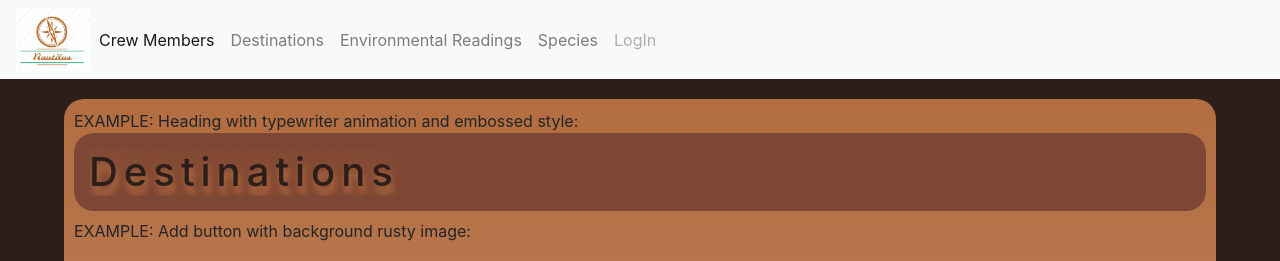
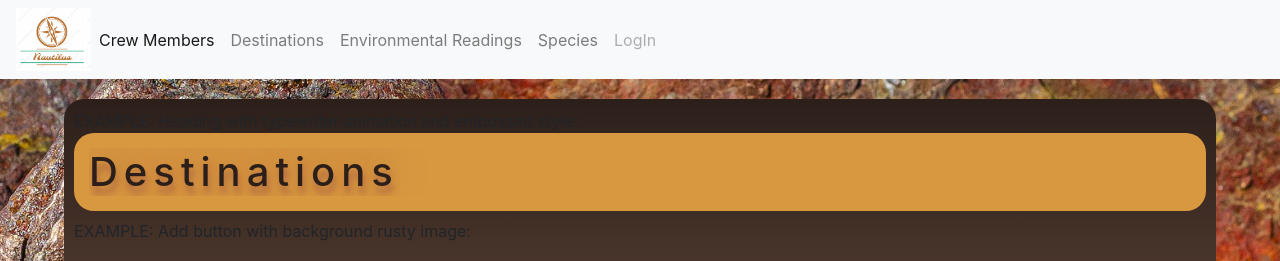
Before and after one commit to nss-evening-cohort-11/nutshell-wookies, a website built with webpack: page src/index.html in a window 1280 px wide. Shown: the top 261 px of the page. Built offline with nearby package versions, Linux system fonts and the light colour scheme.

Commit message:
wip on css

```diff
--- a/src/styles/main.scss
+++ b/src/styles/main.scss
@@ -3,11 +3,15 @@
 @import '../styles/colors.scss';
 
 body {
-  background-color: $color5-dark-brown;
+  // background-color: $color5-dark-brown;
+  background-image: url('/src/images-wookies/rust.jpg');
+  background-repeat: no-repeat;
+  background-position: center;
+  background-size: cover;
 }
 
 .pageDisplay {
-  background-color: $color2-orange;
+  background-color: $color5-dark-brown;
   display: block;
   width: 90%;
   margin: auto;
@@ -15,11 +19,11 @@ body {
   margin-top: 20px;
   border-radius: 20px;
   padding: 10px;
-  background: (linear-gradient($color3-copper, scale-color($color3-copper, $lightness: 30%)));
+  background: (linear-gradient($color5-dark-brown, scale-color($color3-copper, $lightness: 30%)));
 }
 
 .headingDisplay {
-  background-color: $color4-medium-brown;
+  background-color: $color2-orange;
   color: $color6-ivory;
   border-radius: 20px;
   padding: 15px;
@@ -37,7 +41,7 @@ body {
 }
 
 .cardDisplay {
-  background-color: $color1-hunter-green;
+  background-color: $color2-orange;
   box-shadow: 3px 5px 5px $color3-copper;
   border-radius: 20px;
   padding: 15px;
```
